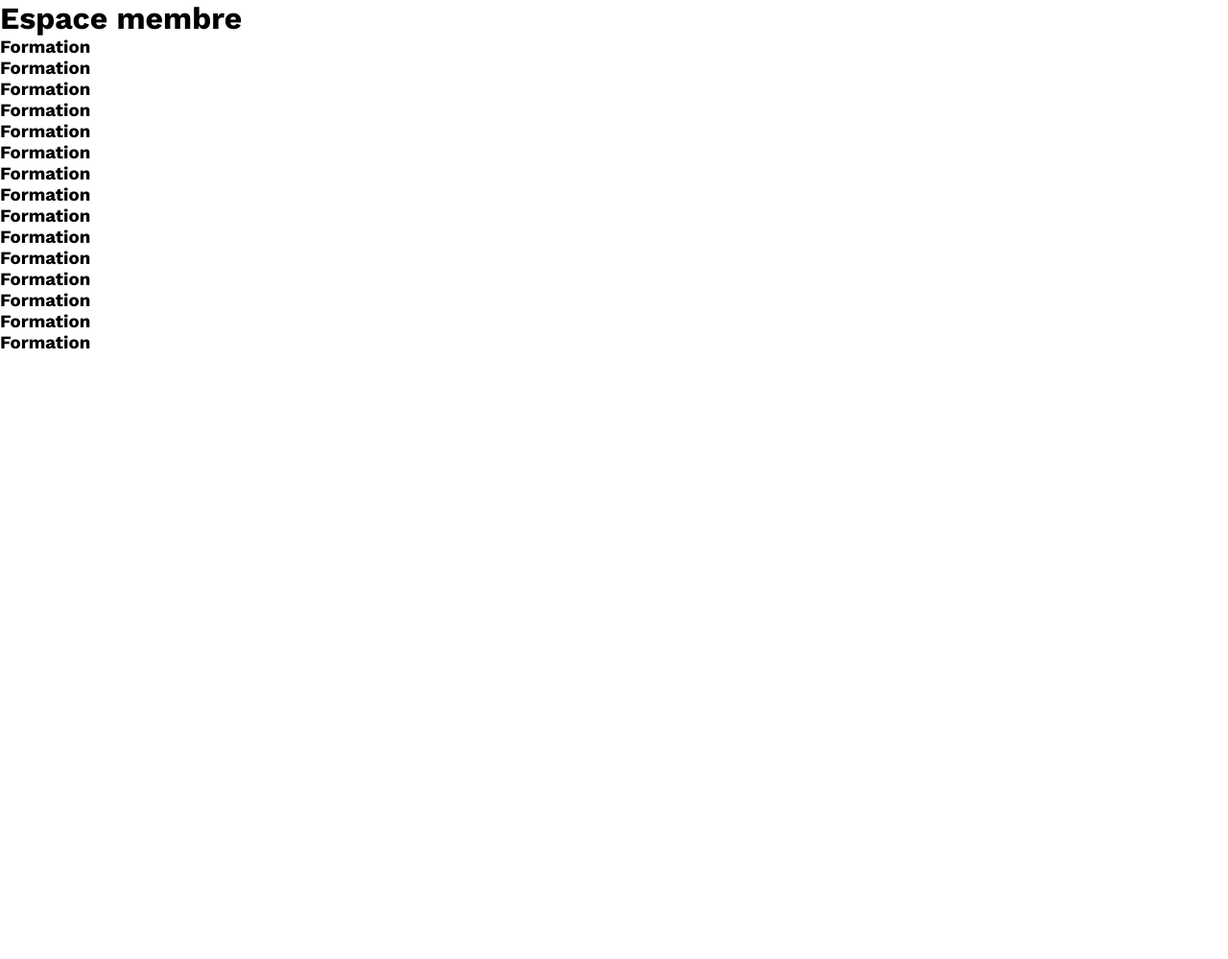
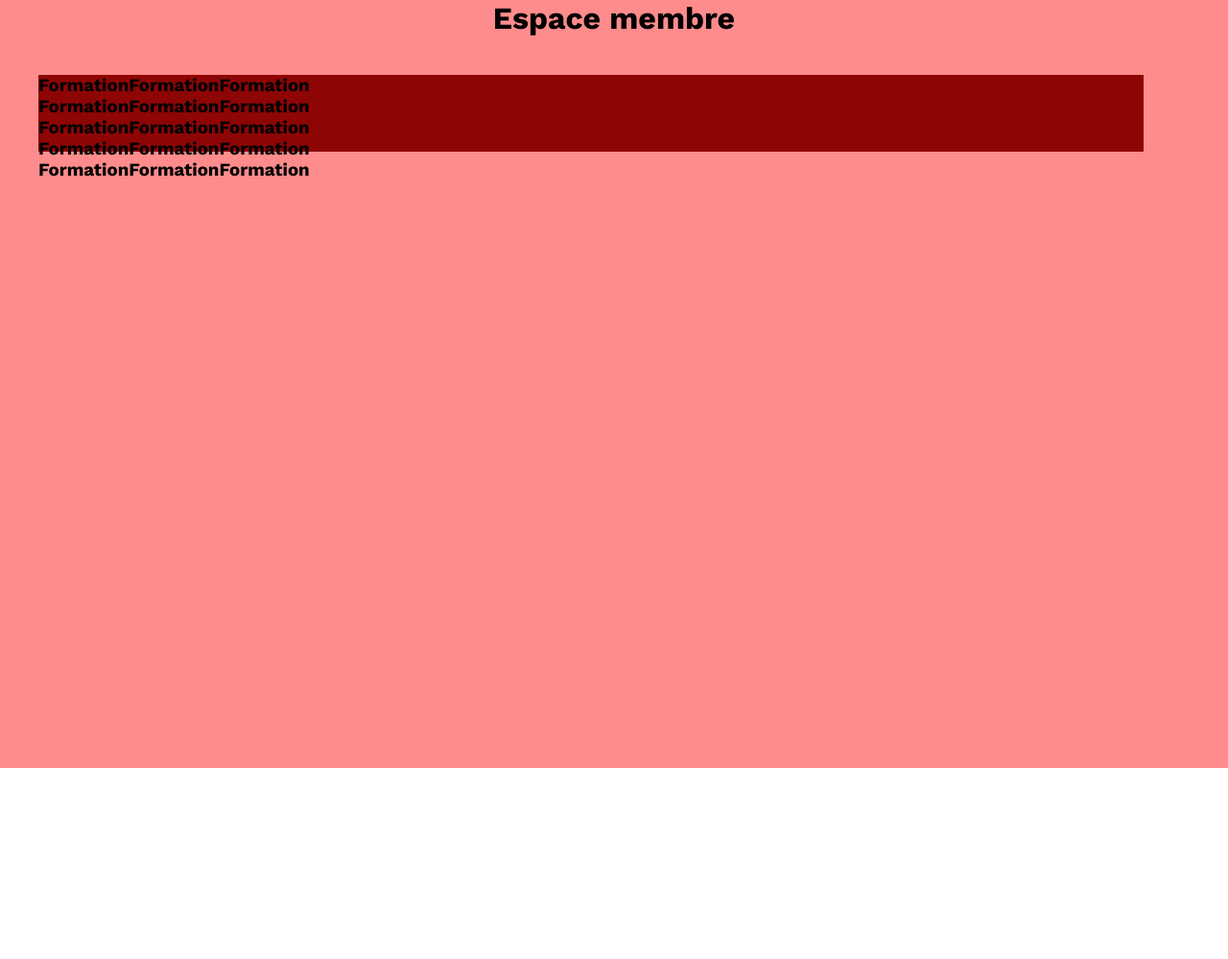
Before and after one commit to Gwada33/AppCode-React-Html-Css-PHP, a PHP site: page /landing.html in a window 1280 px wide. Shown: the top 999 px of the page at 96% size. Run offline with PHP 8.4, Linux system fonts and the light colour scheme.

Commit message:
CSS/JS AND Landing start

```diff
--- a/css/landing.css
+++ b/css/landing.css
@@ -18,4 +18,26 @@
 body{
     display: flex;
     min-height: 200vh;
+    background: var(--blanc);
 }
+
+.hero-section{
+    text-align: center;
+    display: flex;
+    position: absolute;
+    flex-direction: column;
+    top: 0;
+    width: 100%;
+    height: 100vh;
+    background-color: #ff8c8c;
+}
+
+.hero-container{
+    display: flex;
+    width: 90%;
+    height: 10vh;
+    margin: 40px 40px 40px;
+    background-color: #8e0505;
+}
+
+.hero-container
```
